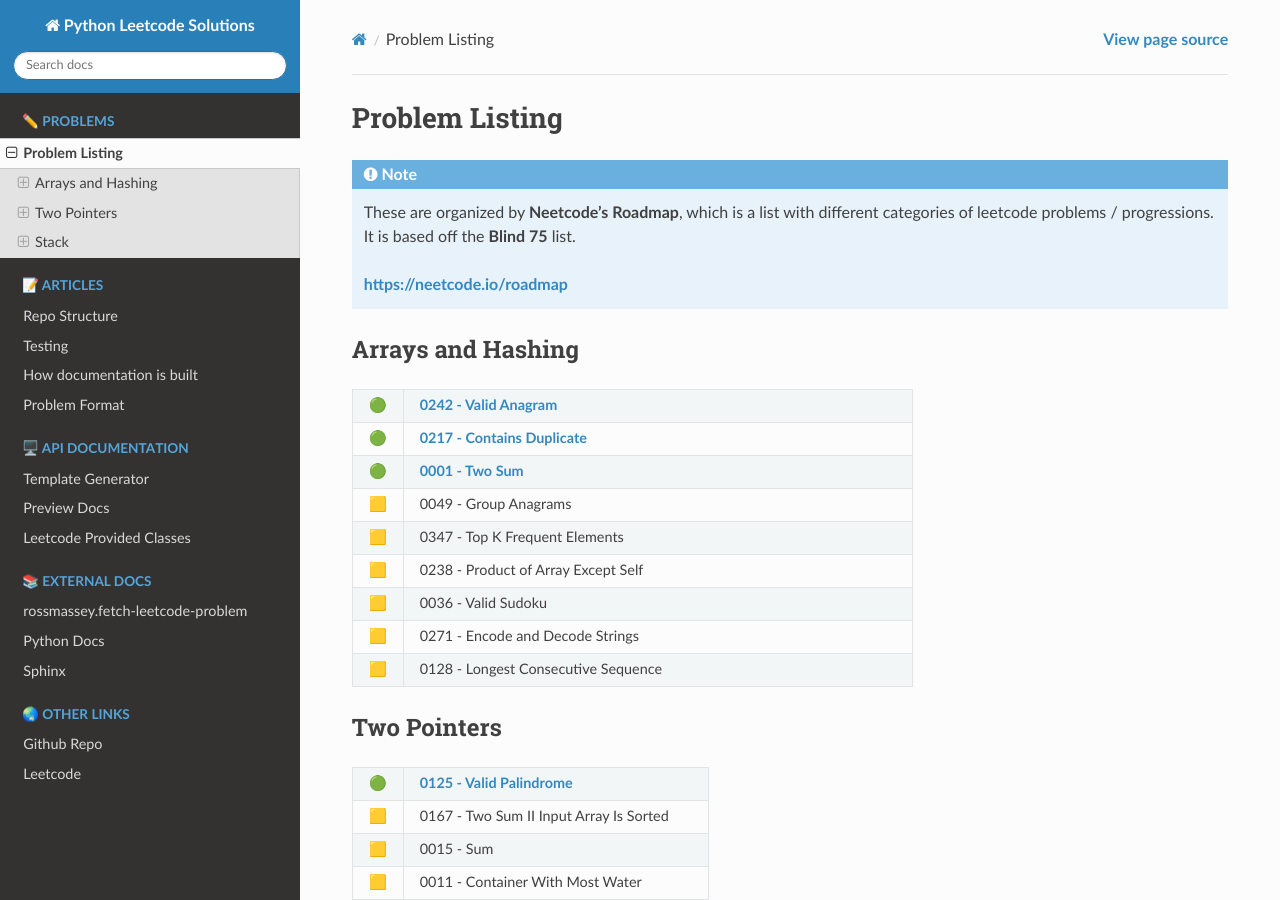
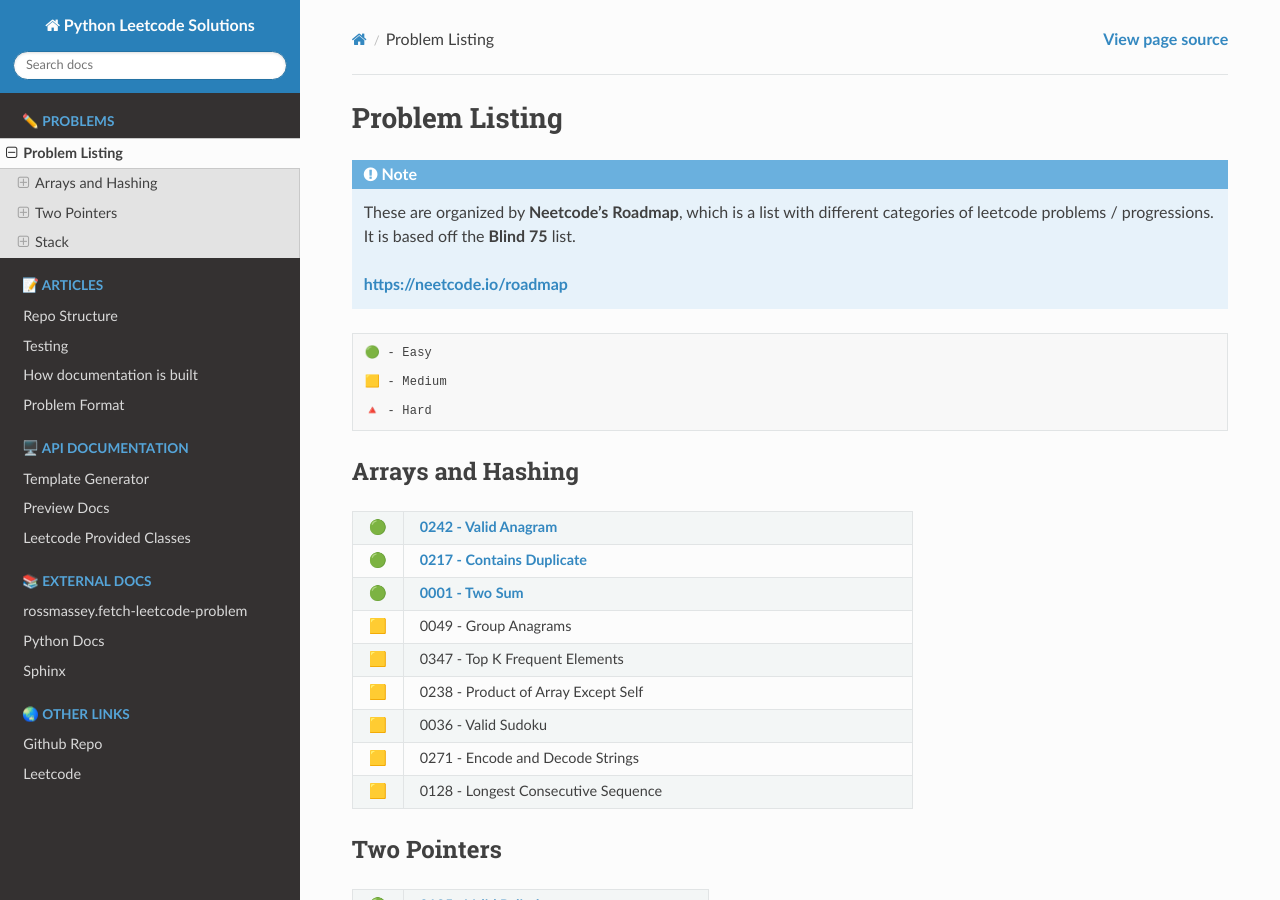
Before and after one commit to rossmassey/python-leetcode, a Sphinx documentation site: the page built from docs/source/neetcode.rst, in a window 1280 px wide and 900 px high. Built offline with Sphinx 7.4.7 and the Read the Docs theme 2.0.0, drawn with Linux system fonts in a browser that asks for light colours.

Commit message:
add key to neetcode

```diff
--- a/docs/source/neetcode.rst
+++ b/docs/source/neetcode.rst
@@ -11,6 +11,14 @@ Problem Listing
     off the **Blind 75** list.
 
     `https://neetcode.io/roadmap <https://neetcode.io/roadmap>`_
+
+.. code-block:: none
+
+    🟢 - Easy
+
+    🟨 - Medium
+
+    🔺 - Hard
 
 Arrays and Hashing
 ==================
```
